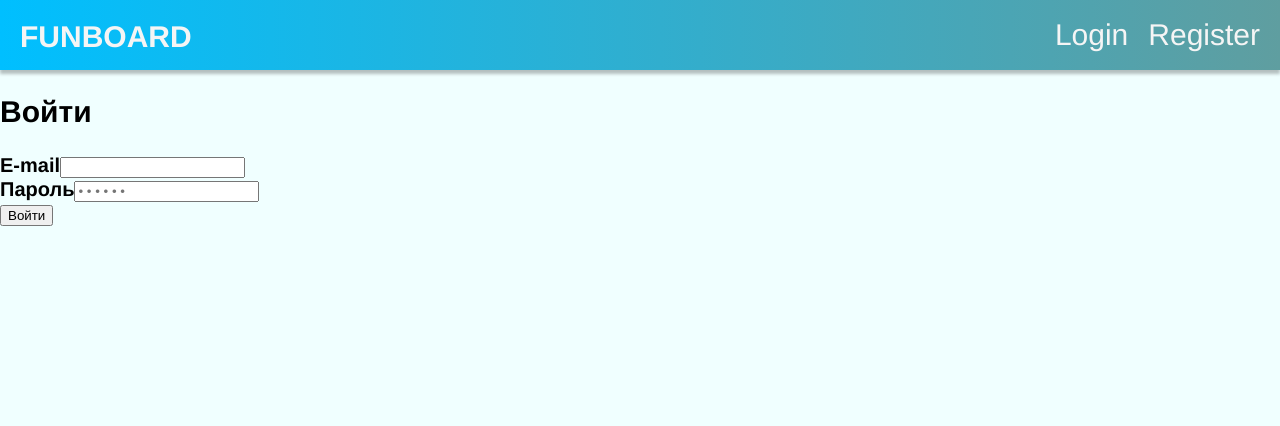
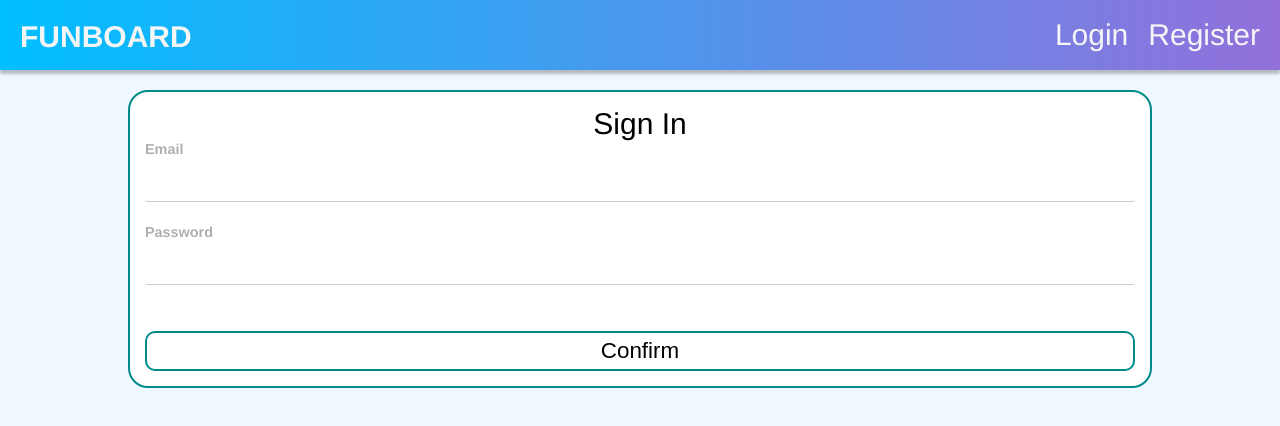
Before and after one commit to ivan-davy/sboard-assignment, a React (Create React App) app in the folder frontend/funboard/: page /login in a window 1280 px wide. Shown: the top 426 px of the page. Built offline with nearby package versions, Linux system fonts and the light colour scheme; no server answers; what http-status-codes would draw is missing.

Commit message:
Исправлено поведение checkAuth. Дополнен header. Приступаю к работе над списком постов

```diff
--- a/frontend/funboard/src/components/app/app.tsx
+++ b/frontend/funboard/src/components/app/app.tsx
@@ -2,8 +2,8 @@ import { Route, Routes } from 'react-router-dom';
 import { PageRouteEnum } from '../../const/routes/page-route.enum';
 import CommonLayout from '../../pages/common-layout/common-layout';
 import GlobalStyles from '../shared-styles/global';
-import SignIn from '../sign-in/sign-in';
-import Register from '../register/register';
+import SignIn from '../auth-form/sign-in';
+import Register from '../auth-form/register';
 import { ReactElement } from 'react';
 import { ThemeProvider } from 'styled-components';
 import NotFound from '../not-found/not-found';
@@ -13,7 +13,7 @@ import { useAppSelector } from '../hooks/store-hooks';
 
 const theme = {
   colors: {
-    accent: 'coral',
+    accent: 'crimson',
     bright: 'whitesmoke',
   },
 };
--- a/frontend/funboard/src/components/register/register.styled.ts
+++ b/frontend/funboard/src/components/auth-form/auth-form.styled.ts
@@ -4,6 +4,7 @@ export const FormTitle = styled.h1`
   font-weight: lighter;
   margin: 0;
   font-size: 1.5em;
+  text-transform: capitalize;
 `;
 
 export const FormContainer = styled.div`
--- /dev/null
+++ b/frontend/funboard/src/components/auth-form/register.tsx
@@ -0,0 +1,104 @@
+import React, { FormEvent, ReactElement, useEffect, useState } from 'react';
+import {
+  FormColumn,
+  FormWrapper,
+  FormInput,
+  FormRow,
+  FormLabel,
+  FormInputRow,
+  FormButton,
+  FormTitle,
+  FormContainer,
+} from './auth-form.styled';
+import { useNavigate } from 'react-router-dom';
+import { validateRegisterForm } from '../../utils/form-validators';
+import { useAppDispatch, useAppSelector } from '../hooks/store-hooks';
+import { registerAction } from '../../store/api-actions';
+import { RegisterDataType } from '../../types/register-data.type';
+import { PageRouteEnum } from '../../const/routes/page-route.enum';
+import { AuthorizationStatusEnum } from '../../const/authorization-status.enum';
+import { getAuthStatus } from '../../store/service/selectors';
+import { toast } from 'react-toastify';
+
+export default function Register(): ReactElement {
+  const [name, setName] = useState<string>('');
+  const [email, setEmail] = useState<string>('');
+  const [password, setPassword] = useState<string>('');
+
+  const authStatus = useAppSelector(getAuthStatus);
+  const navigate = useNavigate();
+  const dispatch = useAppDispatch();
+
+  const handleSubmit = (evt: FormEvent<HTMLFormElement>) => {
+    evt.preventDefault();
+    const validationMessage = validateRegisterForm({ name, email, password });
+    if (validationMessage) {
+      toast.error(validationMessage);
+      return;
+    }
+
+    dispatch(
+      registerAction({
+        name,
+        email,
+        password,
+      } as RegisterDataType),
+    );
+    navigate(PageRouteEnum.Posts);
+  };
+
+  useEffect(() => {
+    if (authStatus === AuthorizationStatusEnum.Auth) {
+      navigate(PageRouteEnum.Posts);
+    }
+  }, []);
+
+  const formData = [
+    {
+      label: 'Name',
+      value: name,
+      onChange: (evt: React.FormEvent<HTMLInputElement>) =>
+        setName(evt.currentTarget.value),
+      type: 'text',
+    },
+    {
+      label: 'Email',
+      value: email,
+      onChange: (evt: React.FormEvent<HTMLInputElement>) =>
+        setEmail(evt.currentTarget.value),
+      type: 'email',
+    },
+    {
+      label: 'Password',
+      value: password,
+      onChange: (evt: React.FormEvent<HTMLInputElement>) =>
+        setPassword(evt.currentTarget.value),
+      type: 'password',
+    },
+  ];
+
+  return (
+    <main>
+      <FormContainer>
+        <FormRow>
+          <FormColumn>
+            <FormTitle>Sign Up</FormTitle>
+            <FormWrapper onSubmit={handleSubmit}>
+              {formData.map((elem, index) => (
+                <FormInputRow key={index}>
+                  <FormLabel>{elem.label}</FormLabel>
+                  <FormInput
+                    type={elem.type}
+                    value={elem.value}
+                    onChange={elem.onChange}
+                  />
+                </FormInputRow>
+              ))}
+              <FormButton type="submit">Confirm</FormButton>
+            </FormWrapper>
+          </FormColumn>
+        </FormRow>
+      </FormContainer>
+    </main>
+  );
+}
--- a/frontend/funboard/src/components/register/register.tsx
+++ b/frontend/funboard/src/components/auth-form/sign-in.tsx
@@ -9,19 +9,18 @@ import {
   FormButton,
   FormTitle,
   FormContainer,
-} from './register.styled';
+} from './auth-form.styled';
 import { useNavigate } from 'react-router-dom';
-import validateRegisterForm from '../../utils/form-validators';
+import { validateLoginForm } from '../../utils/form-validators';
 import { useAppDispatch, useAppSelector } from '../hooks/store-hooks';
-import { registerAction } from '../../store/api-actions';
-import { RegisterDataType } from '../../types/register-data.type';
+import { loginAction } from '../../store/api-actions';
 import { PageRouteEnum } from '../../const/routes/page-route.enum';
 import { AuthorizationStatusEnum } from '../../const/authorization-status.enum';
 import { getAuthStatus } from '../../store/service/selectors';
 import { toast } from 'react-toastify';
+import { AuthDataType } from '../../types/auth-data.type';
 
-export default function Register(): ReactElement {
-  const [name, setName] = useState<string>('');
+export default function SignIn(): ReactElement {
   const [email, setEmail] = useState<string>('');
   const [password, setPassword] = useState<string>('');
 
@@ -31,18 +30,17 @@ export default function Register(): ReactElement {
 
   const handleSubmit = (evt: FormEvent<HTMLFormElement>) => {
     evt.preventDefault();
-    const validationMessage = validateRegisterForm({ name, email, password });
+    const validationMessage = validateLoginForm({ email, password });
     if (validationMessage) {
       toast.error(validationMessage);
       return;
     }
 
     dispatch(
-      registerAction({
-        name,
+      loginAction({
         email,
         password,
-      } as RegisterDataType),
+      } as AuthDataType),
     );
     navigate(PageRouteEnum.Posts);
   };
@@ -54,13 +52,6 @@ export default function Register(): ReactElement {
   }, []);
 
   const formData = [
-    {
-      label: 'Name',
-      value: name,
-      onChange: (evt: React.FormEvent<HTMLInputElement>) =>
-        setName(evt.currentTarget.value),
-      type: 'text',
-    },
     {
       label: 'Email',
       value: email,
@@ -82,7 +73,7 @@ export default function Register(): ReactElement {
       <FormContainer>
         <FormRow>
           <FormColumn>
-            <FormTitle>Sign up</FormTitle>
+            <FormTitle>Sign In</FormTitle>
             <FormWrapper onSubmit={handleSubmit}>
               {formData.map((elem, index) => (
                 <FormInputRow key={index}>
--- a/frontend/funboard/src/components/header/header.styled.tsx
+++ b/frontend/funboard/src/components/header/header.styled.tsx
@@ -2,7 +2,7 @@ import styled from 'styled-components';
 import { Link } from 'react-router-dom';
 
 export const HeaderStyled = styled.header`
-  background: linear-gradient(to right, deepskyblue 0%, cadetblue 100%);
+  background: linear-gradient(to right, deepskyblue 0%, mediumpurple 100%);
   padding: 20px;
   height: 70px;
   box-shadow: rgba(0, 0, 0, 25%) 0 4px 3px;
@@ -22,7 +22,7 @@ export const LiStyled = styled.li`
 `;
 export const LinkStyled = styled(Link)`
   :hover {
-    color: coral;
+    color: ${({ theme }) => theme.colors.accent};
   }
 `;
 export const NavStyled = styled.nav`
--- a/frontend/funboard/src/components/header/header.tsx
+++ b/frontend/funboard/src/components/header/header.tsx
@@ -2,14 +2,19 @@ import { HeaderStyled, LinkStyled, LiStyled, NavStyled } from './header.styled';
 import { ReactElement } from 'react';
 import { Link } from 'react-router-dom';
 import { PageRouteEnum } from '../../const/routes/page-route.enum';
+import { AuthorizationStatusEnum } from '../../const/authorization-status.enum';
+import { useAppSelector } from '../hooks/store-hooks';
+import { getAuthStatus } from '../../store/service/selectors';
+import { getUserData } from '../../store/user/selectors';
 
 export default function Header(): ReactElement {
-  //const authStatus: AuthorizationStatusEnum = useAppSelector(getAuthStatus);
-  //const userData = useAppSelector(getUserData);
+  const authStatus = useAppSelector(getAuthStatus);
+  const userData = useAppSelector(getUserData);
 
   return (
     <HeaderStyled id="header">
       <LinkStyled to={PageRouteEnum.Posts}>Funboard</LinkStyled>
+      {authStatus === AuthorizationStatusEnum.NoAuth ? (
         <NavStyled>
           <ul>
             <LiStyled>
@@ -20,6 +25,14 @@ export default function Header(): ReactElement {
             </LiStyled>
           </ul>
         </NavStyled>
+      ) : null}
+      {authStatus === AuthorizationStatusEnum.Auth ? (
+        <NavStyled>
+          <ul>
+            <LiStyled>Hi, {userData.name}!</LiStyled>
+          </ul>
+        </NavStyled>
+      ) : null}
     </HeaderStyled>
   );
 }
--- a/frontend/funboard/src/components/shared-styles/global.ts
+++ b/frontend/funboard/src/components/shared-styles/global.ts
@@ -6,7 +6,7 @@ const GlobalStyles = createGlobalStyle`
   }
 
   body {
-    background-color: azure;
+    background-color: aliceblue;
     font-family: 'Helvetica', sans-serif;
     font-size: 1.25em;
     font-weight: bold;
--- a/frontend/funboard/src/components/sign-in/sign-in.tsx
+++ /dev/null
@@ -1,87 +0,0 @@
-import { FormEvent, ReactElement, useEffect, useRef } from 'react';
-import { useNavigate } from 'react-router-dom';
-import { toast } from 'react-toastify';
-import { PageRouteEnum } from '../../const/routes/page-route.enum';
-import { AuthorizationStatusEnum } from '../../const/authorization-status.enum';
-import { useAppDispatch, useAppSelector } from '../hooks/store-hooks';
-import { AuthDataType } from '../../types/auth-data.type';
-import { getAuthStatus } from '../../store/service/selectors';
-import { loginAction } from '../../store/api-actions';
-
-export default function SignIn(): ReactElement {
-  const emailRef = useRef<HTMLInputElement | null>(null);
-  const passwordRef = useRef<HTMLInputElement | null>(null);
-  const dispatch = useAppDispatch();
-  const navigate = useNavigate();
-  const authStatus = useAppSelector(getAuthStatus);
-
-  const handleEmptyFields = () => {
-    let errFlag = false;
-    if (!emailRef.current?.value) {
-      toast.error('Enter the email address');
-      errFlag = true;
-    }
-    if (!passwordRef.current?.value) {
-      toast.error('Enter the password');
-      errFlag = true;
-    }
-    return errFlag;
-  };
-
-  const handleSubmit = (evt: FormEvent<HTMLFormElement>) => {
-    evt.preventDefault();
-    if (handleEmptyFields()) {
-      return;
-    }
-
-    dispatch(
-      loginAction({
-        email: emailRef.current?.value as string,
-        password: passwordRef.current?.value as string,
-      } as AuthDataType),
-    );
-    navigate(PageRouteEnum.Posts);
-  };
-
-  useEffect(() => {
-    if (authStatus === AuthorizationStatusEnum.Auth) {
-      navigate(PageRouteEnum.Posts);
-    }
-  }, [authStatus]);
-
-  return (
-    <main>
-      <section>
-        <h1>Войти</h1>
-        <form onSubmit={handleSubmit} method="post" noValidate>
-          <div>
-            <label htmlFor="email">E-mail</label>
-            <input
-              ref={emailRef}
-              type="email"
-              id="email"
-              name="email"
-              autoComplete="off"
-              required
-            />
-          </div>
-          <div>
-            <label htmlFor="passwordLogin">Пароль</label>
-            <input
-              ref={passwordRef}
-              type="password"
-              placeholder="• • • • • •"
-              id="passwordLogin"
-              name="password"
-              autoComplete="off"
-              required
-            />
-          </div>
-          <button className="button login__button button--medium" type="submit">
-            Войти
-          </button>
-        </form>
-      </section>
-    </main>
-  );
-}
--- a/frontend/funboard/src/store/user/selectors.ts
+++ b/frontend/funboard/src/store/user/selectors.ts
@@ -4,5 +4,5 @@ import { NamespaceEnum } from '../../const/namespace.enum';
 
 export const getUserData = (state: StateType): UserType =>
   state[NamespaceEnum.User];
-export const getUserId = (state: StateType): string | null =>
+export const getUserId = (state: StateType): number | null =>
   state[NamespaceEnum.User].id ?? null;
--- a/frontend/funboard/src/types/user.type.ts
+++ b/frontend/funboard/src/types/user.type.ts
@@ -1,5 +1,5 @@
 export type UserType = {
-  id?: string | null;
+  id?: number | null;
   name: string | null;
   email: string | null;
   token: string | null;
```
Also changed, not shown: frontend/funboard/src/store/api-actions.ts (+7 -3 lines), frontend/funboard/src/utils/form-validators.ts (+21 -1 lines), 2 other files (tests, documents, lock files or other folders). Lines whose indentation alone changed are shown as unchanged.
